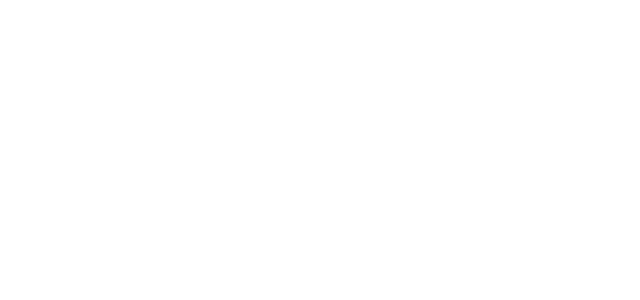
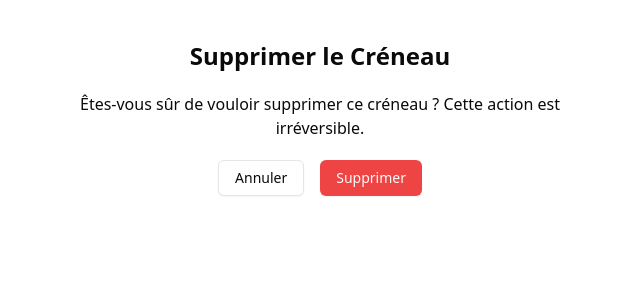
Before and after one commit to Aminegha10/ReservatiionApp, a React (Vite) app in the folder frontend/: page /creneaux/delete/1 in a window 1280 px wide. Before the commit this address had no page. Shown: the top 300 px of the page, without its empty margins (320-960 px from the left). Built offline with nearby package versions, Linux system fonts and the light colour scheme.

Commit message:
delete method

```diff
--- a/frontend/src/App.jsx
+++ b/frontend/src/App.jsx
@@ -2,13 +2,15 @@ import { Route, Routes } from "react-router-dom"
 import CreateCreneau from "./pages/creneaux/CreateCreneau"
 import Home from "./pages/creneaux/Home"
 import UpdateCreneau from "./pages/creneaux/UpdateCreneau"
+import DeleteCreneau from "./pages/creneaux/DeleteCreneau"
 
 function App() {
   return (
     <Routes>
       <Route path="/" element={<Home/>}/>
        <Route path="/creneaux/create" element={<CreateCreneau />} />
-       <Route path="/creneaux/update" element={<UpdateCreneau />} />
+       <Route path="/creneaux/update/:id" element={<UpdateCreneau />} />
+       <Route path="/creneaux/delete/:id" element={<DeleteCreneau/>}/>
     </Routes>
   )
 }
--- a/frontend/src/pages/creneaux/CreateCreneau.jsx
+++ b/frontend/src/pages/creneaux/CreateCreneau.jsx
@@ -8,10 +8,10 @@ import {
   CardTitle,
   CardDescription,
   CardContent,
-  CardFooter,
 } from "@/components/ui/card";
 import { CalendarIcon, ClockIcon } from "lucide-react";
 import { useMutation } from "react-query";
+import { useNavigate } from "react-router-dom";
 
 const addCreneau = async (newTodo) => {
   const response = await fetch("http://localhost:5000/api/creneaux/create", {
@@ -25,6 +25,9 @@ const addCreneau = async (newTodo) => {
 };
 
 export default function CreateCreneau() {
+  //navigate
+  const navigate = useNavigate();
+
   const [date, setDate] = useState();
   const [debutHeure, setDebutHeure] = useState();
   const [finHeure, setFinHeure] = useState();
@@ -52,6 +55,7 @@ export default function CreateCreneau() {
       setDate("");
       setDebutHeure("");
       setFinHeure("");
+      navigate("/");
     } catch (error) {
       console.log(error);
     }
@@ -104,7 +108,7 @@ export default function CreateCreneau() {
               onChange={(e) => setFinHeure(e.target.value)}
             />
           </div>
-          <Button type="submit" className="w-full">
+          <Button type="submit" className="w-full" >
             Ajouter le Créneau
           </Button>
         </form>
--- /dev/null
+++ b/frontend/src/pages/creneaux/DeleteCreneau.jsx
@@ -0,0 +1,44 @@
+import React from "react";
+import { useParams, useNavigate } from "react-router-dom";
+import { Button } from "@/components/ui/button";
+
+// Delete creneau by ID
+const deleteCreneauById = async (id) => {
+  const response = await fetch(`http://localhost:5000/api/creneaux/${id}`, {
+    method: "DELETE",
+  });
+  if (!response.ok) {
+    throw new Error("Failed to delete creneau");
+  }
+  return response.json();
+};
+
+export default function DeleteCreneau() {
+  const { id } = useParams();
+  const navigate = useNavigate();
+
+  // Handle deletion
+  const handleDelete = async () => {
+    try {
+      await deleteCreneauById(id);
+      navigate("/");
+    } catch (error) {
+      console.error("Error deleting creneau:", error);
+    }
+  };
+
+  return (
+    <div className="max-w-lg mx-auto mt-10 text-center">
+      <h2 className="text-2xl font-bold mb-5">Supprimer le Créneau</h2>
+      <p>Êtes-vous sûr de vouloir supprimer ce créneau ? Cette action est irréversible.</p>
+      <div className="mt-5 space-x-4">
+        <Button variant="outline" onClick={() => navigate("/")}>
+          Annuler
+        </Button>
+        <Button variant="destructive" onClick={handleDelete}>
+          Supprimer
+        </Button>
+      </div>
+    </div>
+  );
+}
--- a/frontend/src/pages/creneaux/Home.jsx
+++ b/frontend/src/pages/creneaux/Home.jsx
@@ -14,22 +14,17 @@ import { Button } from "@/components/ui/button";
 import { Badge } from "@/components/ui/badge";
 import { Card, CardContent, CardHeader, CardTitle } from "@/components/ui/card";
 import { Link } from "react-router-dom";
-import { formatTime } from "./formattime";
-
+import { formatTime } from "./formaTtime";
 
 // Fetch Data
 const fetchCreneaux = async () => {
   const response = await fetch("http://localhost:5000/api/creneaux");
-  if (!response.ok) {
-    throw new Error("Failed to fetch creneaux");
-  }
   const data = await response.json();
   return data.data;
 };
 
 export default function Home() {
   const { data: creneaux, isLoading } = useQuery("creneaux", fetchCreneaux);
-
   if (isLoading) {
     return <div>Loading...</div>;
   }
@@ -76,14 +71,19 @@ export default function Home() {
                     <TableCell>{formatTime(creneau.finHeure)}</TableCell>
                     <TableCell className="text-right">
                       <div className="flex justify-end space-x-2">
+                        {/* Update Button */}
                         <Link to={`/creneaux/update/${creneau._id}`}>
                           <Button variant="outline" size="icon">
                             <Pencil className="h-4 w-4" />
                           </Button>
                         </Link>
-                        <Button variant="destructive" size="icon">
-                          <Trash2 className="h-4 w-4" />
-                        </Button>
+
+                        {/* Delete Button */}
+                        <Link to={`/creneaux/delete/${creneau._id}`}>
+                          <Button variant="destructive" size="icon">
+                            <Trash2 className="h-4 w-4" />
+                          </Button>
+                        </Link>
                       </div>
                     </TableCell>
                   </TableRow>
```
